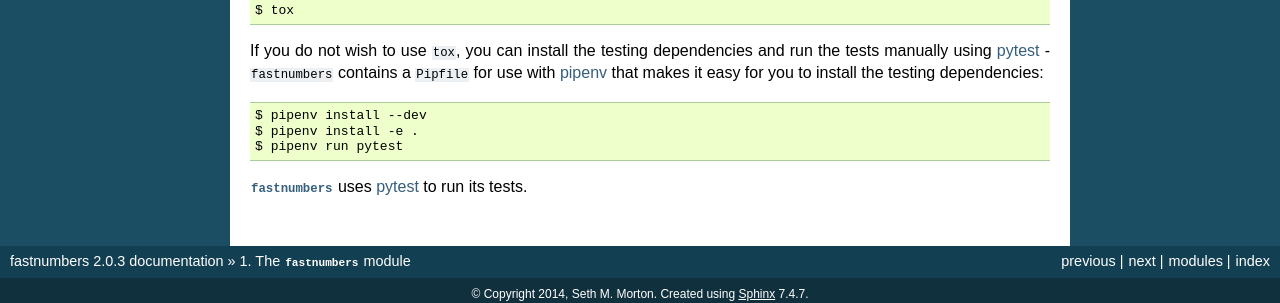
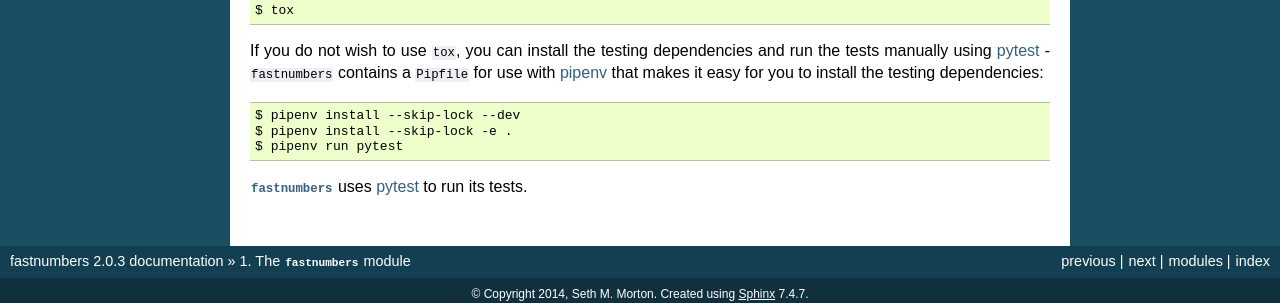
Before and after one commit to SethMMorton/fastnumbers, a Sphinx documentation site: the page built from docs/source/intro.rst, in a window 1280 px wide. Shown: the part 1882-2185 px from the top of the page. Built offline with Sphinx 7.4.7, drawn with Linux system fonts in a browser that asks for light colours.

Commit message:
Recommend --skip-lock with pipenv.
Locking takes FOREVER, and for this purpose is not needed.

```diff
--- a/README.rst
+++ b/README.rst
@@ -152,8 +152,8 @@ makes it easy for you to install the testing dependencies:
 
 .. code-block:: sh
 
-    $ pipenv install --dev
-    $ pipenv install -e .
+    $ pipenv install --skip-lock --dev
+    $ pipenv install --skip-lock -e .
     $ pipenv run pytest
 
 Author
--- a/docs/source/intro.rst
+++ b/docs/source/intro.rst
@@ -133,8 +133,8 @@ makes it easy for you to install the testing dependencies:
 
 .. code-block:: sh
 
-    $ pipenv install --dev
-    $ pipenv install -e .
+    $ pipenv install --skip-lock --dev
+    $ pipenv install --skip-lock -e .
     $ pipenv run pytest
 
 :mod:`fastnumbers` uses `pytest <https://docs.pytest.org/en/latest/>`_ to run its tests.
```
